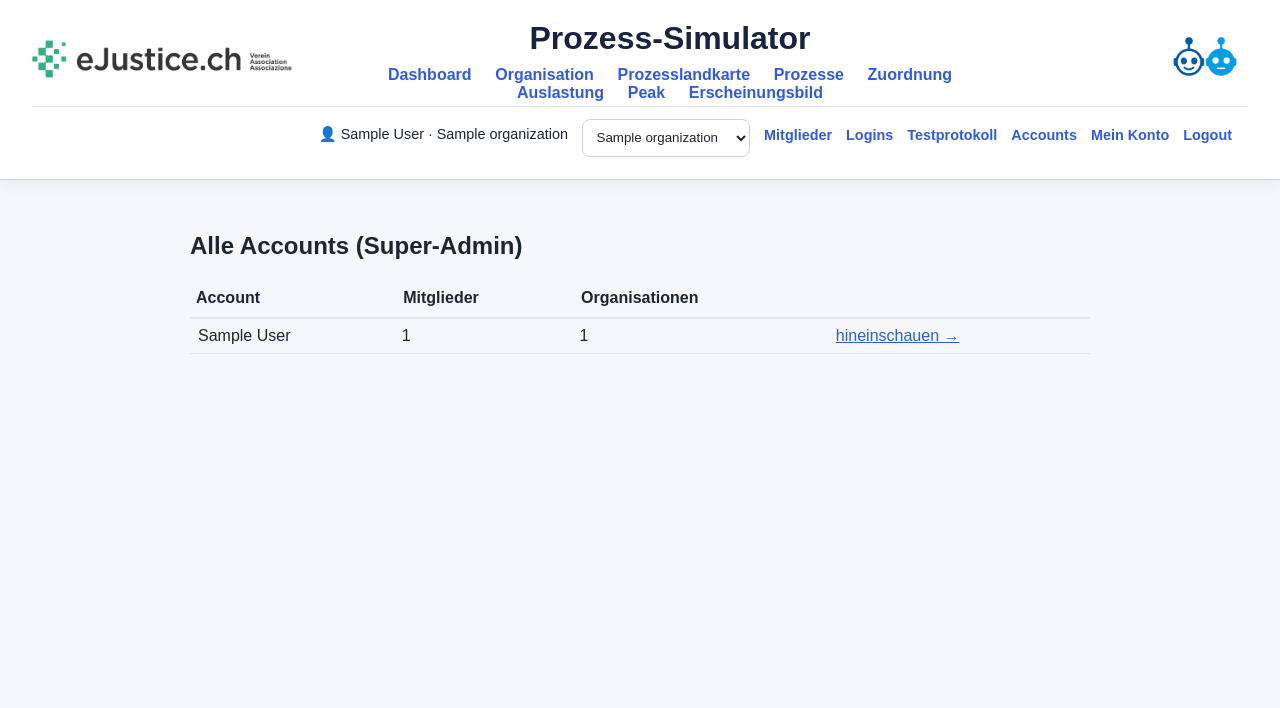
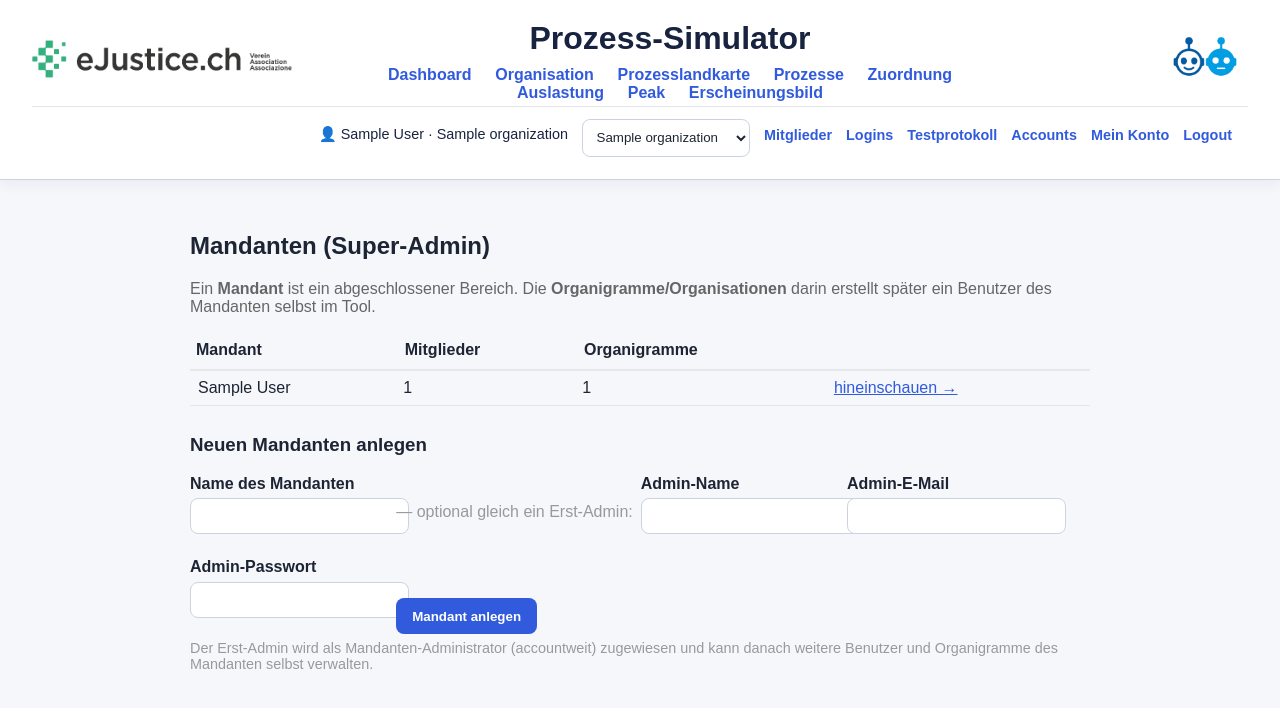
Before and after one commit to kaspAir/Prozess-Simulator, a Flask app: page /admin/accounts in a window 1280 px wide. Shown: the top 708 px of the page. Run offline with Flask 3, Linux system fonts and the light colour scheme; a user stored in the database is signed in; tables that the repository leaves empty hold one stand-in row (values such as "Sample post"); some libraries are stand-ins or nearby versions.

Commit message:
feat(mandant): Mandanten im Admin anlegen + Mitglieder je Mandant loeschen
Klarere Trennung Mandant vs. Organigramm:
- Super-Admin legt in der Admin-Sicht einen Mandanten (Account) an – inkl.
  Vorlagen-Rollen und optional gleich einem Erst-Admin (accountweit).
  Accounts-Seite spricht jetzt von "Mandant" / "Organigramme".
- Mandanten-Admin kann Mitglieder seines Mandanten entfernen (Mitgliedschaft +
  Rollenzuweisungen; der Benutzer bleibt bestehen). Schutz: letzter Account-Admin
  und man selbst koennen nicht entfernt werden.
- Mitglieder bleiben strikt je Mandant sichtbar (current_account).
- Organigramme/Organisationen erstellt ein Benutzer des Mandanten weiterhin
  selbst im Tool (mehrere pro Mandant moeglich).

Neuer Helfer seed_template_roles() (Laufzeit-Provisionierung eines Mandanten).

Co-Authored-By: Claude Opus 4.8 <noreply@anthropic.com>

```diff
--- a/app/auth/service.py
+++ b/app/auth/service.py
@@ -32,6 +32,20 @@ def current_account():
             session["active_account_id"] = m.account_id
             return m.account
     return None
+
+
+def seed_template_roles(account_id):
+    """Legt die Vorlagen-Rollen (Account-Admin, Viewer, …) für einen neuen Account
+    (Mandanten) an – analog zum Seed-Skript, aber zur Laufzeit."""
+    from app.auth.permissions import TEMPLATE_ROLES
+    from app.models import AccessRole, AccessRolePermission
+    for name, perms in TEMPLATE_ROLES.items():
+        if AccessRole.query.filter_by(account_id=account_id, name=name).first() is None:
+            role = AccessRole(account_id=account_id, name=name, is_template=True)
+            db.session.add(role)
+            db.session.flush()
+            for p in perms:
+                db.session.add(AccessRolePermission(access_role_id=role.id, permission_key=p))
 
 
 def has_account_wide_access(user, account=None):
--- a/app/routes/admin_routes.py
+++ b/app/routes/admin_routes.py
@@ -7,11 +7,11 @@ from app.models import (
     db, Account, Organization, Membership, AccessRole, RoleAssignment, Invitation, User,
     LoginEvent,
 )
-from app.auth.permissions import P_ACCOUNT_MEMBERS
+from app.auth.permissions import P_ACCOUNT_MEMBERS, ACCOUNT_ADMIN_ROLE
 from app.auth.service import (
     require_permission, current_account, set_active_account, set_active_organization, create_invitation,
     is_last_account_admin, set_password, user_has_permission,
-    accessible_organizations, has_account_wide_access,
+    accessible_organizations, has_account_wide_access, seed_template_roles,
 )
 
 admin_bp = Blueprint("admin", __name__, url_prefix="/admin")
@@ -97,6 +97,28 @@ def create_member():
         flash(f"Mitglied {email} angelegt (Passwort dem Mitglied mitteilen).", "success")
     else:
         flash(f"Bestehender Benutzer {email} zum Account hinzugefügt (Passwort unverändert).", "success")
+    return redirect(url_for("admin.members"))
+
+
+@admin_bp.route("/members/<int:membership_id>/delete", methods=["POST"])
+@require_permission(P_ACCOUNT_MEMBERS)
+def delete_member(membership_id):
+    """Entfernt ein Mitglied (samt Rollenzuweisungen) aus dem Mandanten. Der
+    Benutzer selbst bleibt bestehen (kann in anderen Mandanten Mitglied sein)."""
+    account = current_account()
+    m = db.session.get(Membership, membership_id)
+    if not m or m.account_id != account.id:
+        abort(404)
+    if is_last_account_admin(m):
+        flash("Der letzte Account-Admin kann nicht entfernt werden.", "error")
+        return redirect(url_for("admin.members"))
+    if m.user_id == current_user.id:
+        flash("Du kannst dich nicht selbst aus dem Mandanten entfernen.", "error")
+        return redirect(url_for("admin.members"))
+    email = m.user.email
+    db.session.delete(m)   # RoleAssignments via cascade "all, delete-orphan"
+    db.session.commit()
+    flash(f"Mitglied {email} aus dem Mandanten entfernt.", "success")
     return redirect(url_for("admin.members"))
 
 
@@ -227,3 +249,48 @@ def accounts():
             "organizations": Organization.query.filter_by(account_id=acc.id).count(),
         })
     return render_template("admin/accounts.html", rows=rows)
+
+
+@admin_bp.route("/accounts/create", methods=["POST"])
+@login_required
+def create_account():
+    """Legt einen neuen Mandanten (Account) an – inkl. Vorlagen-Rollen – und
+    optional gleich einen Erst-Admin (Mandanten-Administrator). Nur Super-Admin.
+    Das Organigramm erstellt später ein Benutzer des Mandanten selbst im Tool."""
+    _super_admin_only()
+    name = (request.form.get("name") or "").strip()
+    admin_name = (request.form.get("admin_name") or "").strip()
+    admin_email = (request.form.get("admin_email") or "").strip().lower()
+    admin_password = request.form.get("admin_password") or ""
+    if not name:
+        flash("Name des Mandanten ist erforderlich.", "error")
+        return redirect(url_for("admin.accounts"))
+    if admin_email and len(admin_password) < 8:
+        flash("Passwort des Erst-Admins muss mindestens 8 Zeichen haben.", "error")
+        return redirect(url_for("admin.accounts"))
+
+    acc = Account(name=name)
+    db.session.add(acc)
+    db.session.flush()
+    seed_template_roles(acc.id)
+    db.session.flush()
+
+    if admin_email:
+        user = User.query.filter_by(email=admin_email).first()
+        if user is None:
+            user = User(name=admin_name or admin_email, email=admin_email)
+            set_password(user, admin_password)
+            db.session.add(user)
+            db.session.flush()
+        m = Membership(user_id=user.id, account_id=acc.id)
+        db.session.add(m)
+        db.session.flush()
+        admin_role = AccessRole.query.filter_by(account_id=acc.id, name=ACCOUNT_ADMIN_ROLE).first()
+        db.session.add(RoleAssignment(membership_id=m.id, access_role_id=admin_role.id,
+                                      organization_id=None))
+    db.session.commit()
+    msg = f"Mandant «{name}» angelegt."
+    if admin_email:
+        msg += f" Erst-Admin {admin_email} zugewiesen."
+    flash(msg, "success")
+    return redirect(url_for("admin.accounts"))
--- a/app/templates/admin/accounts.html
+++ b/app/templates/admin/accounts.html
@@ -1,10 +1,13 @@
 {% extends "base.html" %}
 {% block content %}
 <div style="max-width:900px;margin:0 auto;padding:0 16px;">
-  <h2>Alle Accounts (Super-Admin)</h2>
+  <h2>Mandanten (Super-Admin)</h2>
+  <p style="color:#666;">Ein <strong>Mandant</strong> ist ein abgeschlossener Bereich. Die
+     <strong>Organigramme/Organisationen</strong> darin erstellt später ein Benutzer des
+     Mandanten selbst im Tool.</p>
   <table style="width:100%;border-collapse:collapse;">
     <thead><tr style="text-align:left;border-bottom:2px solid #e5e7eb;">
-      <th style="padding:6px;">Account</th><th>Mitglieder</th><th>Organisationen</th><th></th>
+      <th style="padding:6px;">Mandant</th><th>Mitglieder</th><th>Organigramme</th><th></th>
     </tr></thead>
     <tbody>
     {% for row in rows %}
@@ -17,9 +20,23 @@
         </td>
       </tr>
     {% else %}
-      <tr><td colspan="4" style="padding:8px;color:#999;">Noch keine Accounts.</td></tr>
+      <tr><td colspan="4" style="padding:8px;color:#999;">Noch keine Mandanten.</td></tr>
     {% endfor %}
     </tbody>
   </table>
+
+  <h3 style="margin-top:28px;">Neuen Mandanten anlegen</h3>
+  <form method="post" action="{{ url_for('admin.create_account') }}"
+        style="display:flex;gap:8px;flex-wrap:wrap;align-items:flex-end;">
+    <label>Name des Mandanten<br><input type="text" name="name" required></label>
+    <span style="align-self:center;color:#999;">— optional gleich ein Erst-Admin:</span>
+    <label>Admin-Name<br><input type="text" name="admin_name"></label>
+    <label>Admin-E-Mail<br><input type="email" name="admin_email"></label>
+    <label>Admin-Passwort<br><input type="password" name="admin_password" minlength="8"></label>
+    <button type="submit">Mandant anlegen</button>
+  </form>
+  <p style="color:#999;font-size:.9em;margin-top:6px;">
+    Der Erst-Admin wird als Mandanten-Administrator (accountweit) zugewiesen und kann
+    danach weitere Benutzer und Organigramme des Mandanten selbst verwalten.</p>
 </div>
 {% endblock %}
```
Also changed, not shown: app/templates/admin/members.html (+13 -1 lines), tests/test_admin_mandant.py (added, +83 -0 lines).
